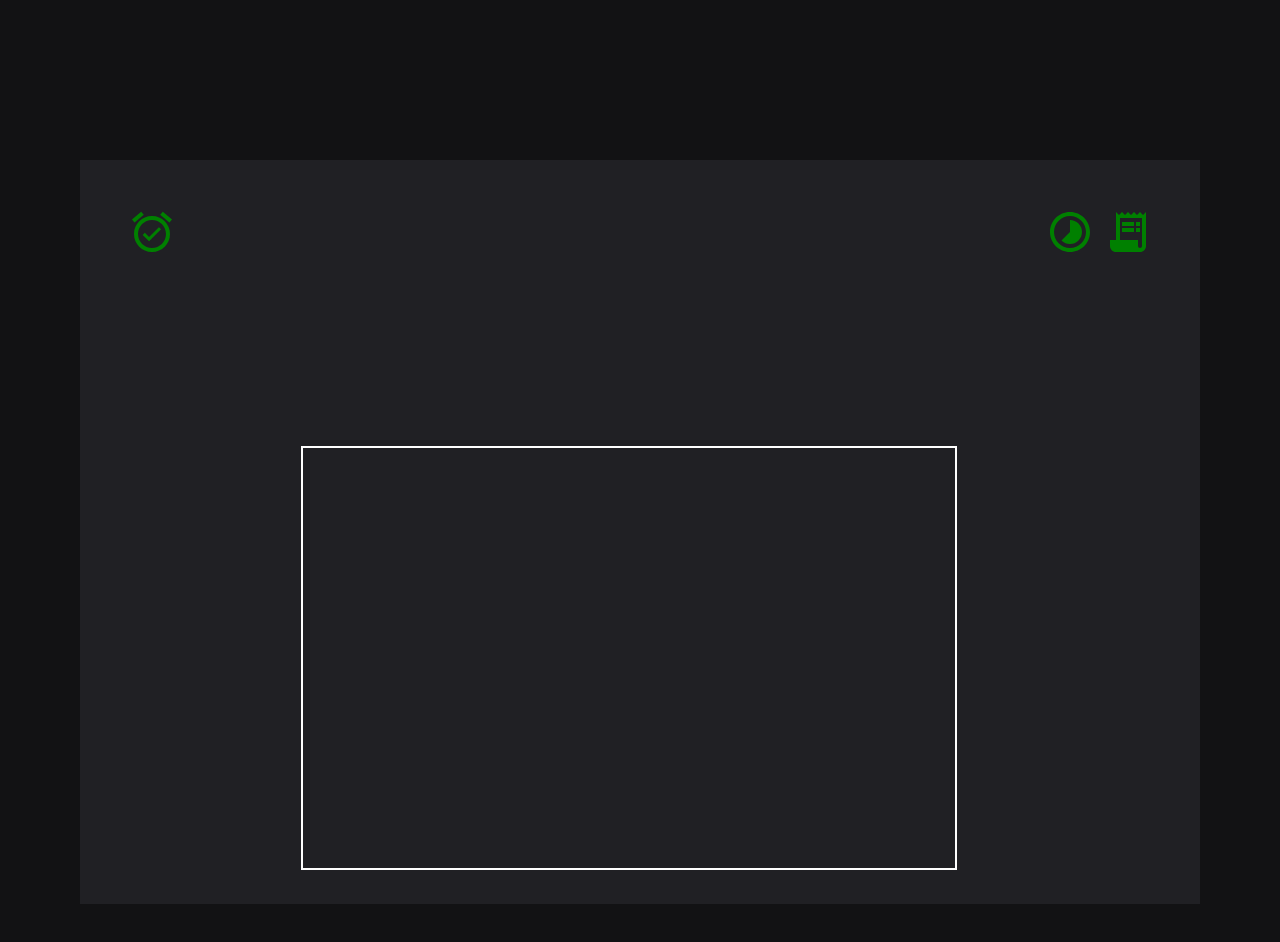
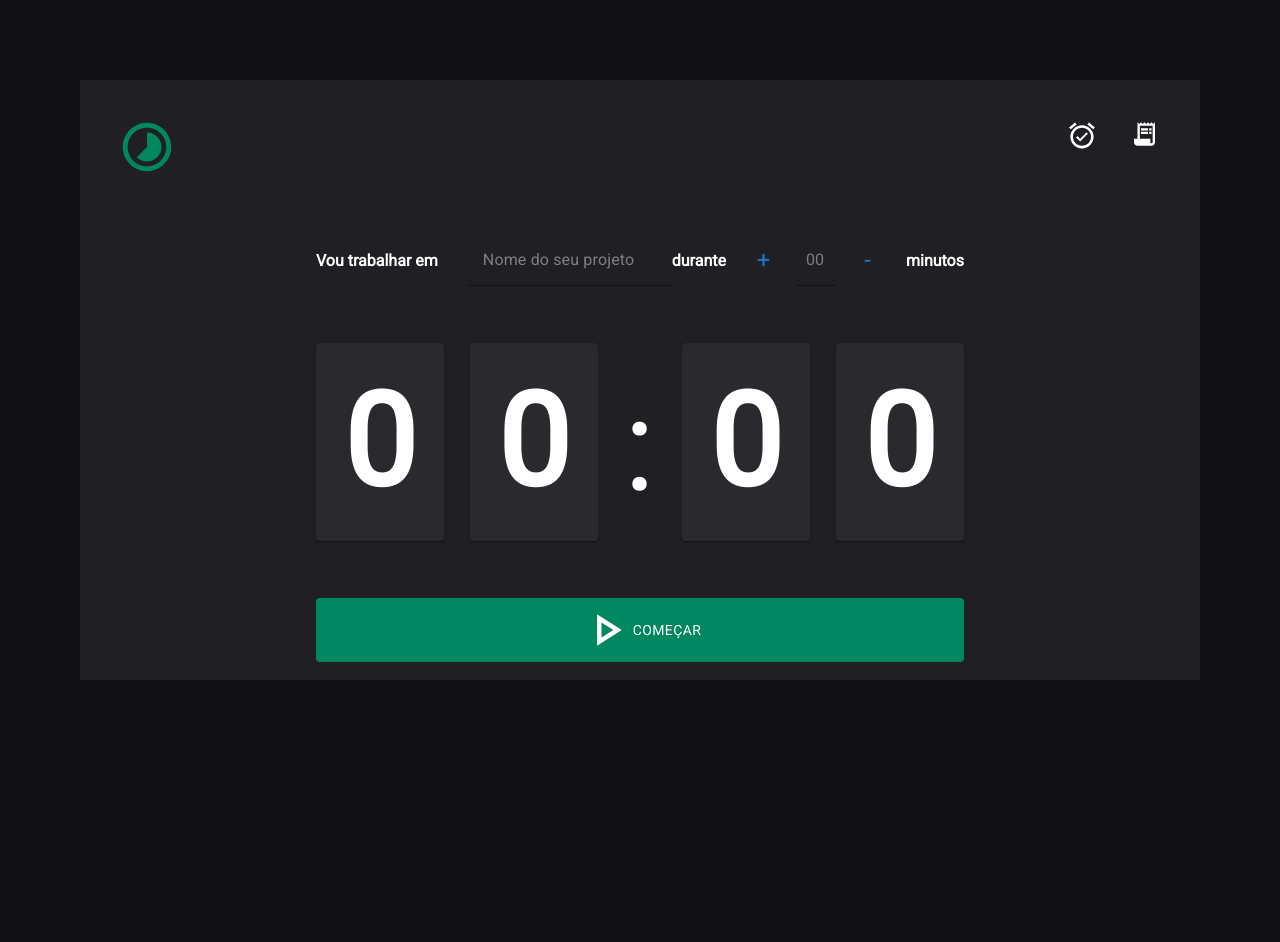
Before and after one commit to marlon-santana/pomodoroTimer, a React (Vite) app: page / in a window 1280 px wide. Shown: the top 942 px of the page. After the commit the page ends 800 px from the top, so only its background shows below. Built offline with nearby package versions, Linux system fonts and the light colour scheme.

Commit message:
style: update layout Home component

```diff
--- a/index.html
+++ b/index.html
@@ -3,6 +3,10 @@
   <head>
     <meta charset="UTF-8" />
     <link rel="icon" type="image/svg+xml" href="/vite.svg" />
+    <link rel="preconnect" href="https://fonts.googleapis.com">
+    <link rel="preconnect" href="https://fonts.gstatic.com" crossorigin>
+    <link href="https://fonts.googleapis.com/css2?family=Roboto&display=swap" rel="stylesheet">
+
     <meta name="viewport" content="width=device-width, initial-scale=1.0" />
     <title>Vite + React + TS</title>
   </head>
--- a/src/Pages/History.tsx
+++ b/src/Pages/History.tsx
@@ -1,9 +1,6 @@
-import { Count } from "../components/Count";
-
 export function History() {
   return (
     <div>
-      <Count />
       <h1>History aqui</h1>
     </div>
   );
--- a/src/Pages/Home.tsx
+++ b/src/Pages/Home.tsx
@@ -1,9 +1,110 @@
-import { Count } from "../components/Count";
+import { Button, Stack, Input, Card, Typography } from "@mui/material";
+import PlayArrowOutlinedIcon from "@mui/icons-material/PlayArrowOutlined";
+import { CardCount } from "../components/Count";
 
 export function Home() {
   return (
-    <div>
-      <Count />
-    </div>
+    <Stack
+      sx={{
+        maxWidth: "648px",
+        margin: "0 auto",
+        mt: "20px",
+      }}
+    >
+      <form>
+        <Stack
+          sx={{
+            display: "flex",
+            alignItems: "center",
+            flexDirection: "row",
+            mb: "57px",
+          }}
+        >
+          <label
+            style={{ color: "white", fontWeight: 600, flex: 1 }}
+            htmlFor="task"
+          >
+            Vou trabalhar em
+          </label>
+          <Input
+            sx={{ color: "white", padding: "10px" }}
+            placeholder=" Nome do seu projeto"
+            id="task"
+          />
+
+          <label
+            style={{ color: "white", fontWeight: 600 }}
+            htmlFor="minutesAmount"
+          >
+            durante
+          </label>
+          <Stack
+            style={{
+              width: "180px",
+              display: "flex",
+              flexDirection: "row",
+              alignItems: "center",
+              justifyContent: "center",
+            }}
+          >
+            <Button
+              style={{
+                height: "24px",
+                padding: 0,
+                fontSize: "24px",
+                "&:hover": {},
+              }}
+            >
+              +
+            </Button>
+            <Input
+              style={{ width: "40px", color: "white", padding: "10px" }}
+              id="minutesAmount"
+              placeholder="00"
+            />
+            <Button style={{ height: "24px", padding: 0, fontSize: "24px" }}>
+              -
+            </Button>
+          </Stack>
+
+          <span style={{ color: "white", fontWeight: 600 }}>minutos</span>
+        </Stack>
+        <Stack
+          sx={{
+            display: "flex",
+            alignItems: "center",
+            justifyContent: "space-between",
+            flexDirection: "row",
+          }}
+        >
+          <CardCount />
+          <CardCount />
+          <Typography sx={{ fontSize: "128px", color: "white", mb: "50px" }}>
+            :
+          </Typography>
+          <CardCount />
+          <CardCount />
+        </Stack>
+        <Button
+          type="submit"
+          sx={{
+            width: "100%",
+            height: "64px",
+            backgroundColor: "#00875F",
+            color: "white",
+            mt: "700px,",
+          }}
+        >
+          <PlayArrowOutlinedIcon
+            style={{
+              width: "54px",
+              height: "54px",
+              color: "white",
+            }}
+          />
+          começar
+        </Button>
+      </form>
+    </Stack>
   );
 }
--- a/src/StyleGlobal.css
+++ b/src/StyleGlobal.css
@@ -8,5 +8,6 @@ body {
   margin: 0;
   padding: 0;
   box-sizing: border-box;
+  font-family: "Roboto", monospace;
   background-color: #121214;
 }
--- a/src/components/Count.tsx
+++ b/src/components/Count.tsx
@@ -1,14 +1,30 @@
-import { Stack } from "@mui/material";
+import { Stack, Typography, Card } from "@mui/material";
 
-export function Count() {
+export function CardCount() {
   return (
-    <Stack
-      sx={{
-        width: "656px",
-        height: "424px",
-        border: "2px solid white",
-        margin: "142px 221px 157px",
-      }}
-    ></Stack>
+    <Stack>
+      <Card
+        sx={{
+          backgroundColor: "#29292E",
+          width: "128px",
+          height: "198px",
+          display: "flex",
+          alignItems: "center",
+          justifyContent: " center",
+          mb: "57px",
+        }}
+      >
+        <Typography
+          sx={{
+            fontSize: "128px",
+            color: "white",
+            fontWeight: 600,
+            fontFamily: "Roboto ",
+          }}
+        >
+          0
+        </Typography>
+      </Card>
+    </Stack>
   );
 }
--- a/src/components/Header.tsx
+++ b/src/components/Header.tsx
@@ -2,40 +2,58 @@ import { Stack } from "@mui/material";
 import AlarmOnIcon from "@mui/icons-material/AlarmOn";
 import TimelapseIcon from "@mui/icons-material/Timelapse";
 import ReceiptLongIcon from "@mui/icons-material/ReceiptLong";
+import { NavLink } from "react-router-dom";
 
 export function Header() {
   return (
     <Stack
       sx={{
-        width: "100%",
+        width: "1120px",
         display: "flex",
         justifyContent: "space-between",
         flexDirection: "row",
-        padding: "48px",
+        padding: "38px",
       }}
     >
-      <AlarmOnIcon
+      <TimelapseIcon
         sx={{
-          width: "48px",
-          height: "48px",
-          color: "green",
+          width: "58px",
+          height: "58px",
+          color: "#00875F",
         }}
       />
-      <TimelapseIcon
-        sx={{
-          mr: "-860px",
-          width: "48px",
-          height: "48px",
-          color: "green",
-        }}
-      />
-      <ReceiptLongIcon
-        sx={{
-          width: "48px",
-          height: "48px",
-          color: "green",
-        }}
-      />
+
+      <NavLink to="/" title="timer">
+        <AlarmOnIcon
+          sx={{
+            ml: "860px",
+            width: "38px",
+            height: "38px",
+            color: "white",
+            padding: "2px",
+            borderBottom: "3px solid transparent",
+            "&:hover": {
+              borderBottom: "3px solid  #00875F",
+              color: "#00875F",
+            },
+          }}
+        />
+      </NavLink>
+      <NavLink to="History" title="histórico">
+        <ReceiptLongIcon
+          sx={{
+            width: "35px",
+            height: "35px",
+            color: "white",
+            padding: "2px",
+            borderBottom: "3px solid transparent",
+            "&:hover": {
+              borderBottom: "3px solid  #00875F",
+              color: "#00875F",
+            },
+          }}
+        />
+      </NavLink>
     </Stack>
   );
 }
--- a/src/templates/TimerContainer.tsx
+++ b/src/templates/TimerContainer.tsx
@@ -8,9 +8,10 @@ export function TimerContainer({ children }: Props) {
   return (
     <Stack
       sx={{
-        height: "744px",
+        height: "600px",
         width: "1120px",
-        margin: "160px auto",
+        margin: "0 auto",
+        mt: "80px",
         backgroundColor: "#202024",
       }}
     >
```
